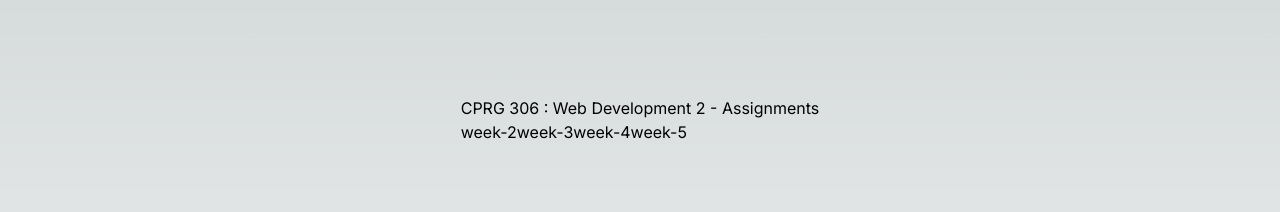
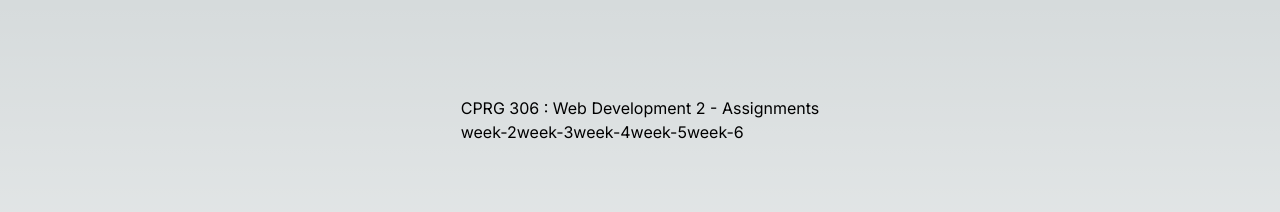
Before and after one commit to Arshpreetkaur30/cprg306-assignments, a Next.js app: page / in a window 1280 px wide. Shown: the top 212 px of the page. Built offline with nearby package versions, Linux system fonts and the light colour scheme.

Commit message:
Update page.js

```diff
--- a/app/page.js
+++ b/app/page.js
@@ -10,6 +10,7 @@ export default function Home() {
         <Link href="/week-3" >week-3</Link>
         <Link href="/week-4" >week-4</Link>
         <Link href="/week-5" >week-5</Link>
+        <Link href="/week-6" >week-6</Link>
       </div>
     </main>
   );
```
